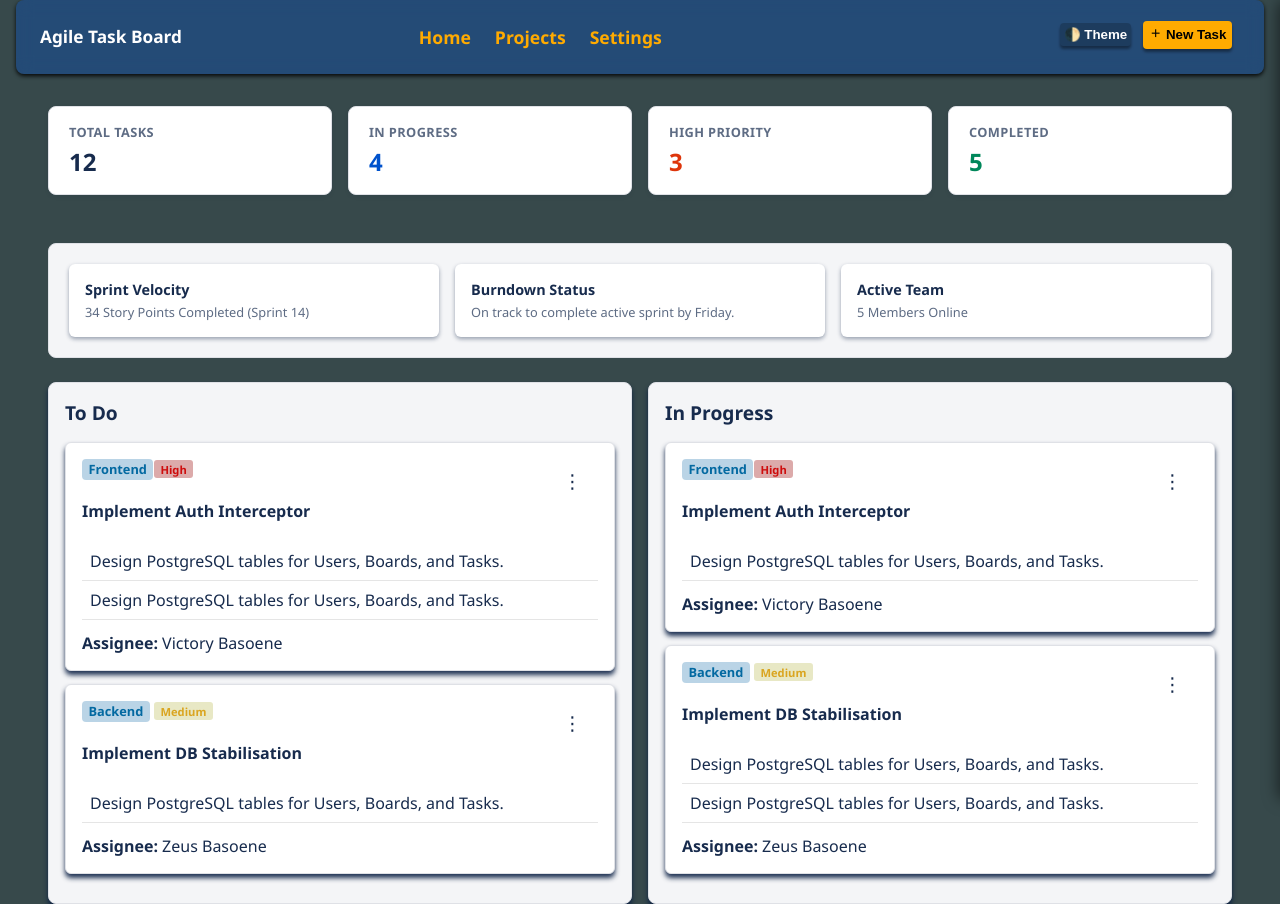
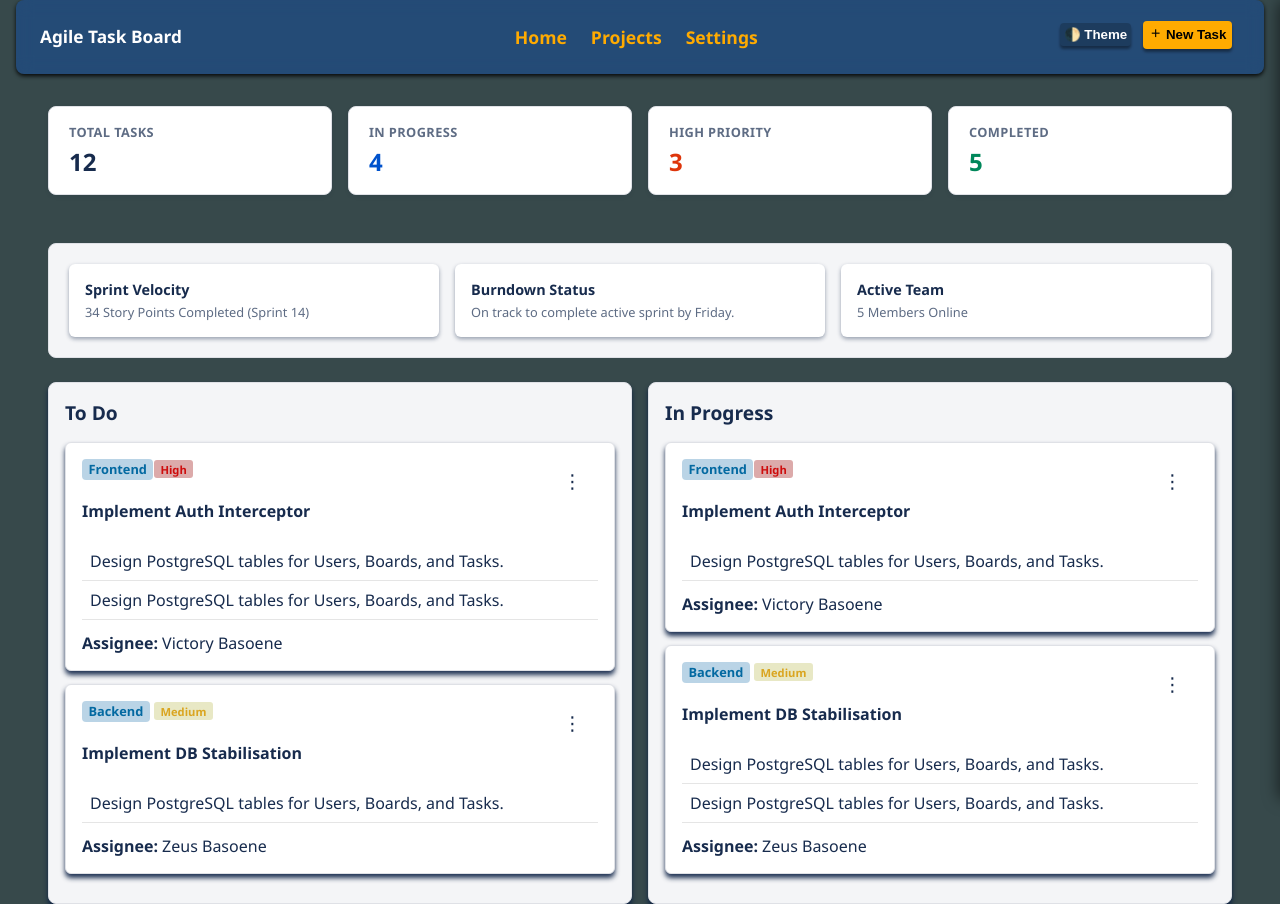
Before and after one commit to Scarred-Zero/Agile-task-board, a plain HTML site: page assets/html/index.html in a window 1280 px wide. Shown: the top 904 px of the page. Drawn offline with nearby package versions, Linux system fonts and the light colour scheme.

Commit message:
fix: improve the navigation bar for Laptop screens

```diff
--- a/assets/css/responsiveness.css
+++ b/assets/css/responsiveness.css
@@ -123,7 +123,7 @@
     }
 
     .app-header {
-        gap: 14rem;
+        gap: 20rem;
     }
 
     .kanban-board {
```
